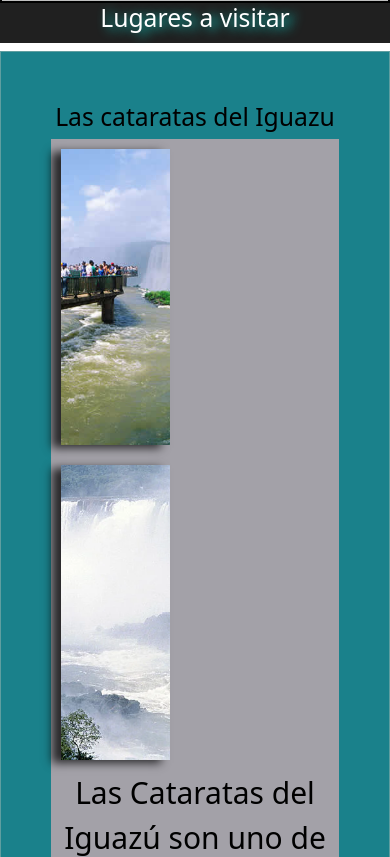
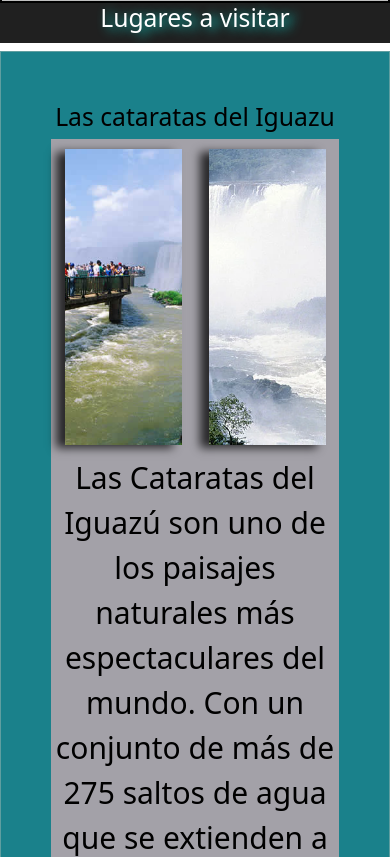
Before and after one commit to Federic0Lun4/InfoTour2, a website: page pages/misiones.html in a window 390 px wide. Shown: the part 967-1824 px from the top of the page. Drawn offline with nearby package versions, Linux system fonts and the light colour scheme; a web font is replaced by a local one.

Commit message:
correcion mediaquerys

```diff
--- a/scss/_base/_mediaquerys.scss
+++ b/scss/_base/_mediaquerys.scss
@@ -53,6 +53,31 @@
 
 }
 @media screen and (max-width:1040px) {
+main{
+    section{
+        .separador{
+
+        }
+    }
+    .subTitulo{
+        .lugarBuenosAires{
+            display: flex;
+            flex-direction: column;
+            .lugarBuenosAiresImagenes {
+                display: flex;
+                flex-direction: row;
+                .Limg1{
+                    width: 35vw;
+                    border: none;
+                }
+                .Limg2{
+                    width: 35vw;
+                    border: none;
+                }
+            }
+        }
+    }
+}
     .gridContainer {
     grid-template-columns: repeat(3,1fr);
     .img2{
@@ -94,12 +119,12 @@
         .lugarBuenosAires{
             .lugarBuenosAiresImagenes{
                 .Limg1{
-                    width: 39vw;
+                    width: 32vw;
                     border: none;
                 }
                 .Limg2{
                     border: none;
-                    width: 39vw;
+                    width: 32vw;
                 }
             }
             .lugarParrafo{
@@ -117,10 +142,10 @@
         .lugarTucuman{
             .lugarTucumanImagenes{
                 .Ltimg1{
-                    width: 39vw;
+                    width: 32vw;
                 }
                 .Ltimg2{
-                    width: 49vw;
+                    width: 32vw;
                 }
             }
             .lugarParrafo{
@@ -291,3 +316,30 @@
             }
     }
 }
+@media screen and (max-width:460px) {
+    main{
+        section{
+            .separador{
+
+            }
+        }
+        .subTitulo{
+            .lugarBuenosAires{
+                display: flex;
+                flex-direction: column;
+                .lugarBuenosAiresImagenes {
+                    display: flex;
+                    justify-content: space-around;
+                    .Limg1{
+                        width: 30vw;
+                        border: none;
+                    }
+                    .Limg2{
+                        width: 30vw;
+                        border: none;
+                    }
+                }
+            }
+        }
+    }
+}
```
Also changed, not shown: css/estilos.css.
